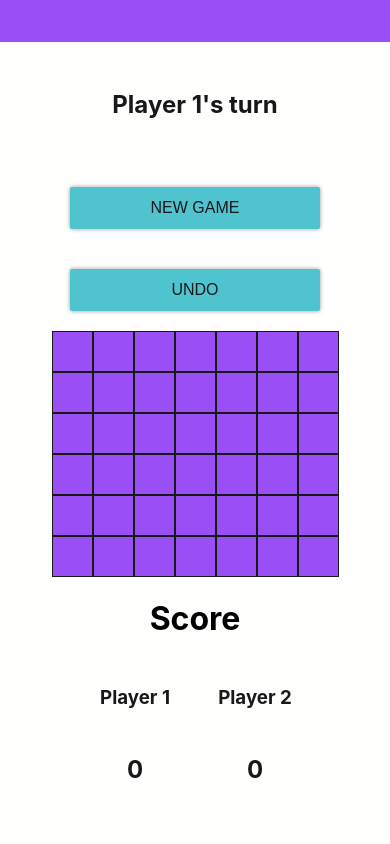
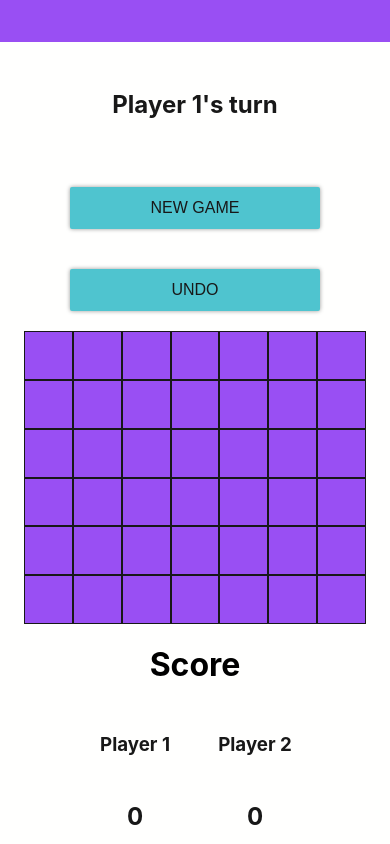
Before and after one commit to brandoncroberts/connect-4, a React (Create React App) app: page / in a window 390 px wide. Built offline with nearby package versions, Linux system fonts and the light colour scheme.

Commit message:
Increase size of board on mobile devices

```diff
--- a/src/index.css
+++ b/src/index.css
@@ -87,12 +87,12 @@ code {
   }
 
   .slots {
-    height: 10vw;
-    width: 10vw;
+    height: 12vw;
+    width: 12vw;
   }
 
   .hole {
-    height: 7vw;
-    width: 7vw;
+    height: 9vw;
+    width: 9vw;
   }
 }
```
